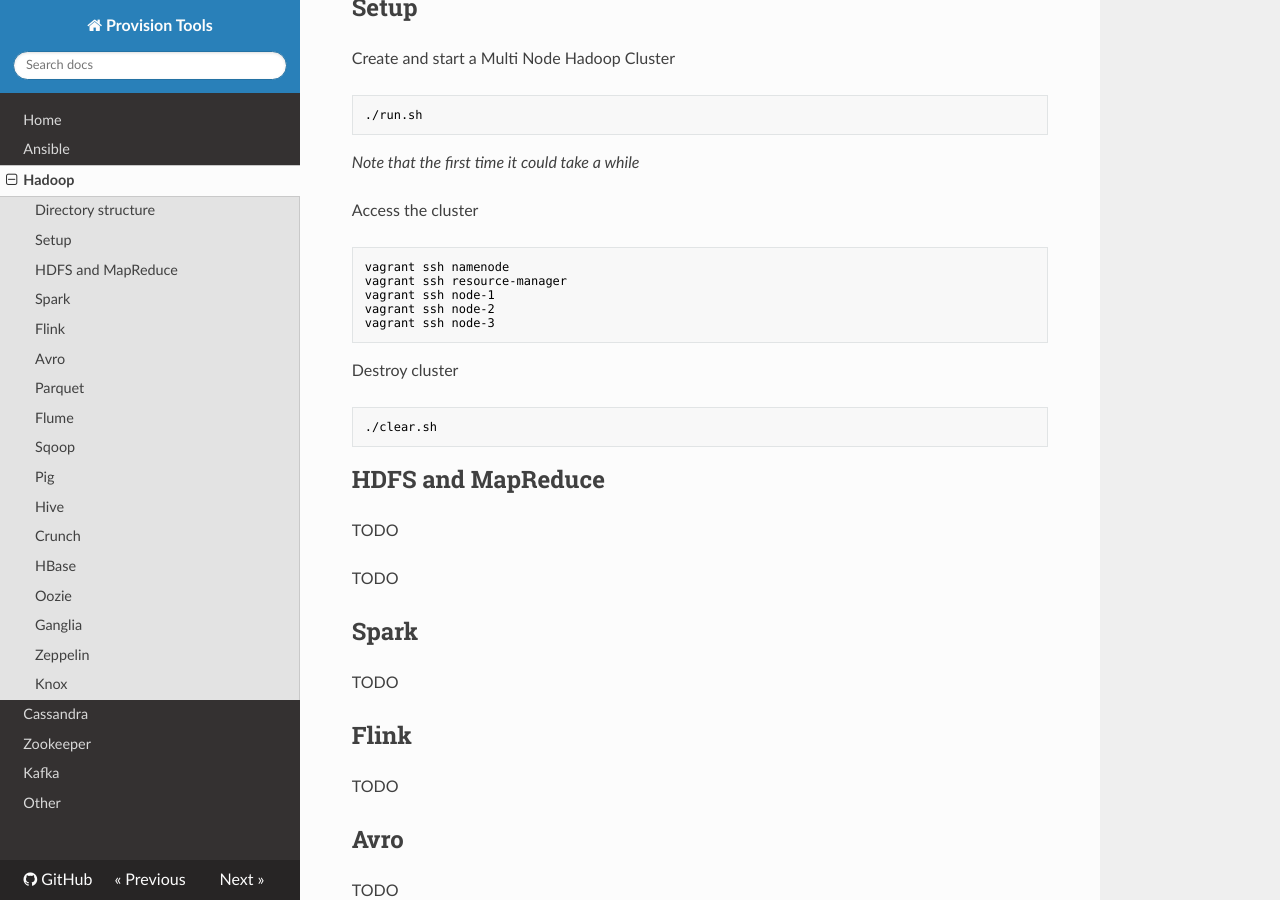
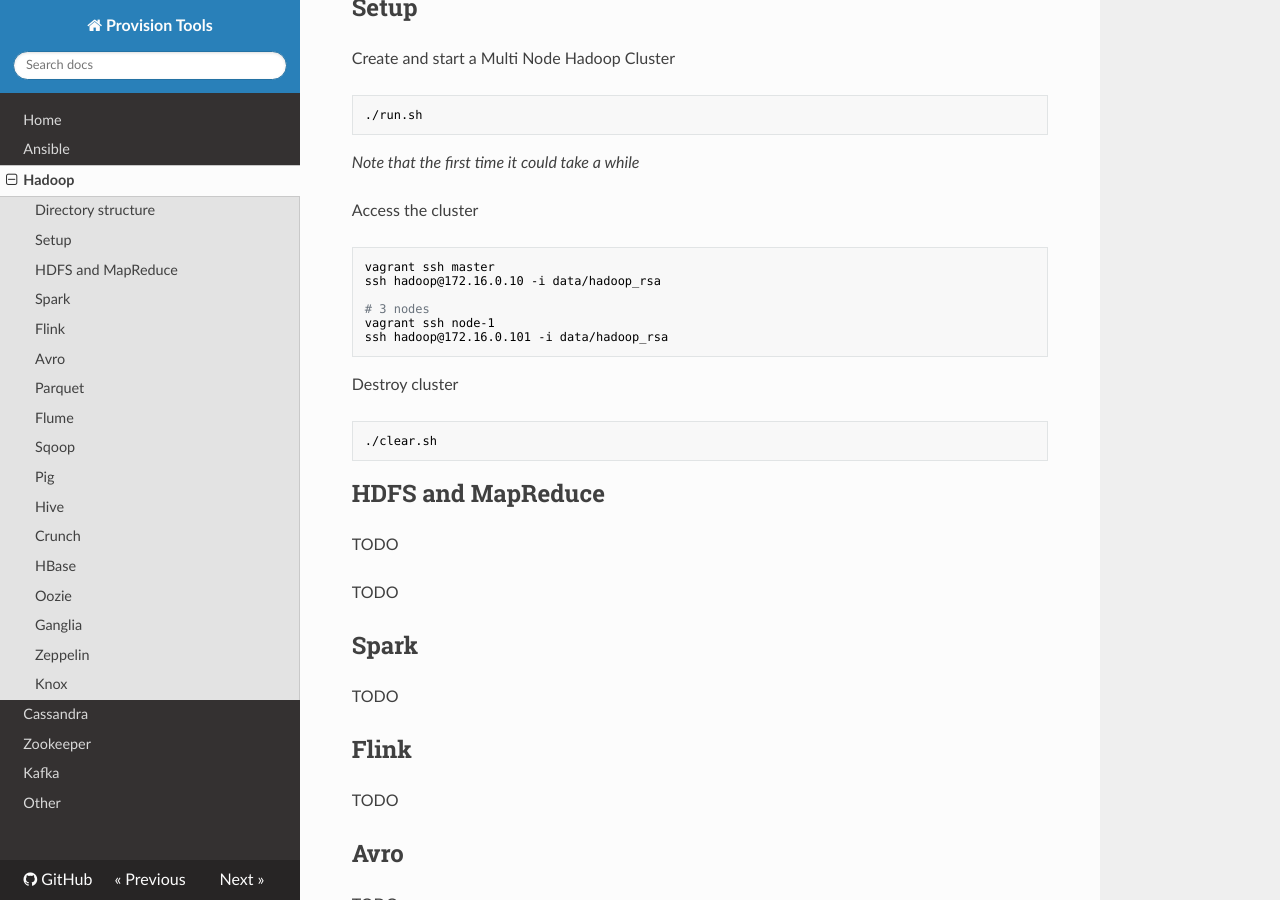
Before and after one commit to niqdev/devops, an MkDocs documentation site: the page built from docs/hadoop.md, in a window 1280 px wide and 900 px high, scrolled down 378 px. Built offline with MkDocs 1.6.1, drawn with Linux system fonts in a browser that asks for light colours; nearby versions of some CDN libraries; old or Windows-style settings are respelled for this version of MkDocs.

Commit message:
doc: update hadoop

````diff
--- a/docs/hadoop.md
+++ b/docs/hadoop.md
@@ -20,11 +20,12 @@ Create and start a Multi Node Hadoop Cluster
 
 Access the cluster
 ```bash
-vagrant ssh namenode
-vagrant ssh resource-manager
+vagrant ssh master
+ssh hadoop@172.16.0.10 -i data/hadoop_rsa
+
+# 3 nodes
 vagrant ssh node-1
-vagrant ssh node-2
-vagrant ssh node-3
+ssh hadoop@172.16.0.101 -i data/hadoop_rsa
 ```
 
 Destroy cluster
````
